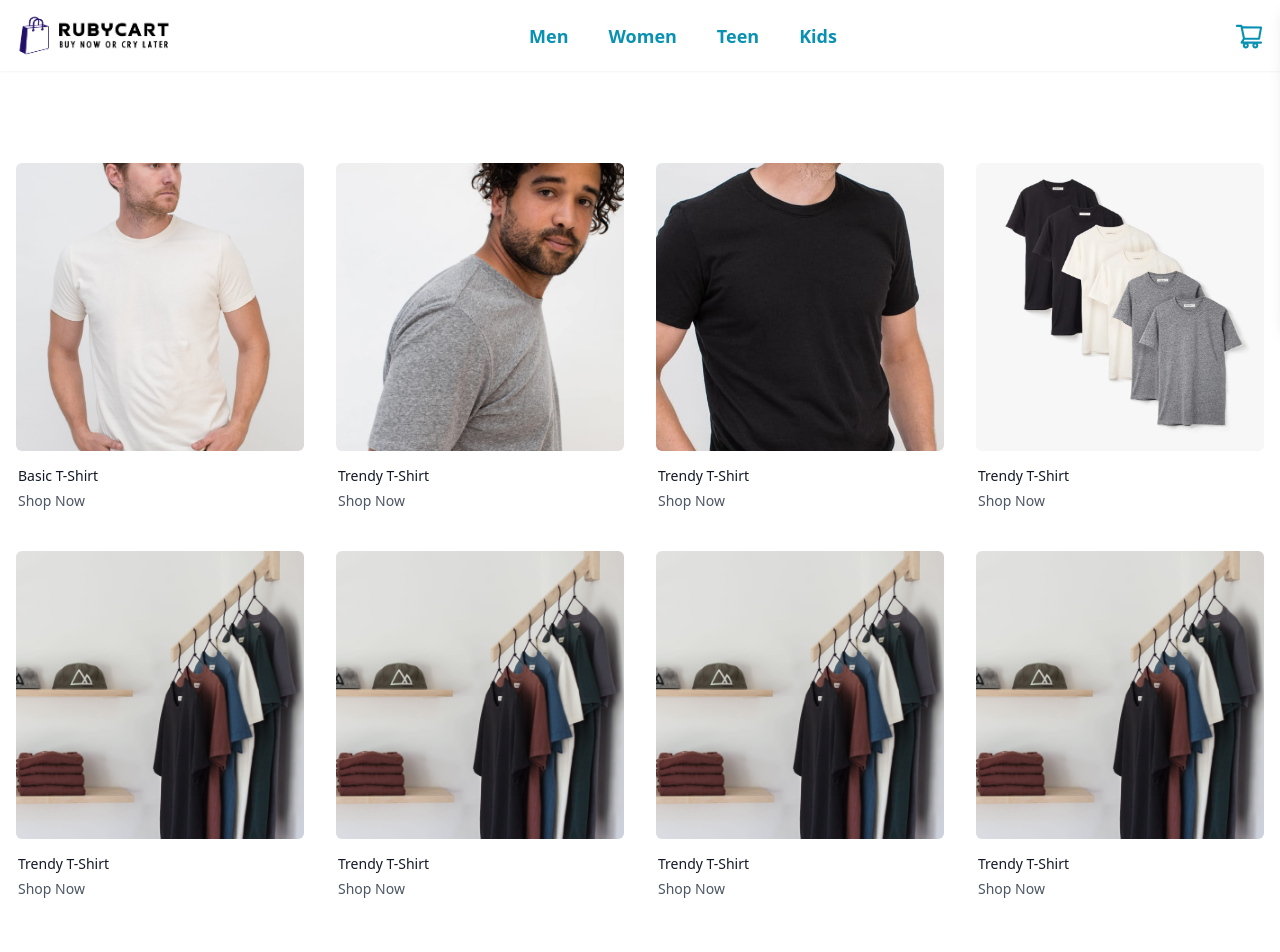
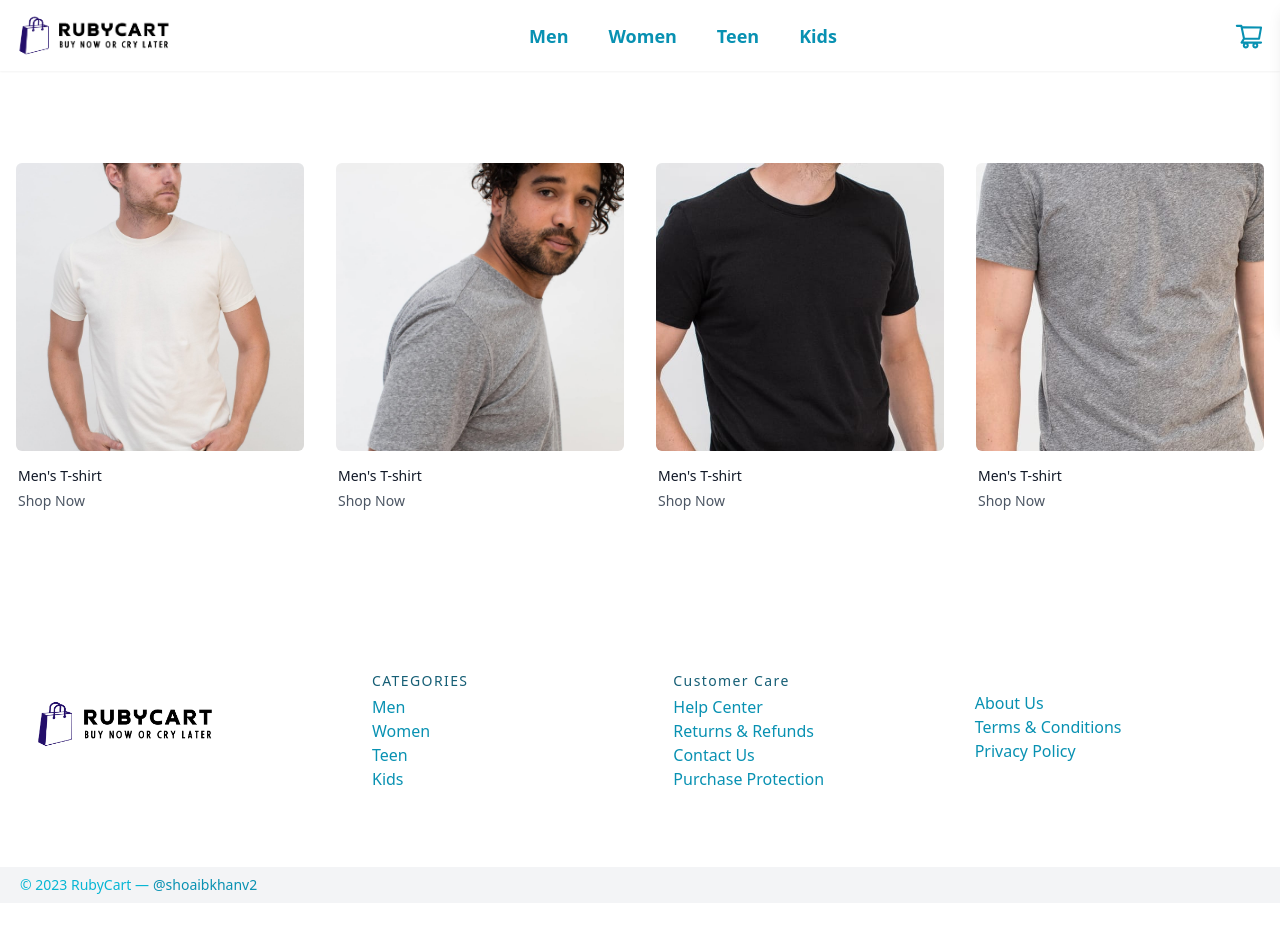
Before and after one commit to Shoaibv2/Ruby-Cart, a Next.js app: page / in a window 1280 px wide. Shown: the top 952 px of the page. After the commit the page ends 903 px from the top, so only its background shows below. Built offline with nearby package versions, Linux system fonts and the light colour scheme.

Commit message:
Import Products

```diff
--- a/pages/index.js
+++ b/pages/index.js
@@ -1,5 +1,5 @@
 import Head from 'next/head'
-import Link from 'next/link'
+import Products from '../components/Product'
 
 export default function Home() {
   return (
@@ -9,96 +9,7 @@
       </Head>
       <section>
         <div className="container py-16 px-4 mx-auto">
-          <div className="flex flex-wrap -m-4">
-            <div className="lg:w-1/4 p-4 md:w-1/2 w-full group mt-2">
-              <Link href={"/product/product"}>
-                <div className=" h-[288px] w-[288px] overflow-hidden rounded-md bg-gray-100 group-hover:opacity-75">
-                  <img src="/shirt-men-3.jpg" alt="" className="object-cover object-center w-full h-full" />
-                </div>
-              </Link>
-              <a href="" className="mt-3 block">
-                <span className="pl-[2px] text-sm font-medium text-gray-900">Basic T-Shirt</span>
-                <p className="mt-1 text-sm text-gray-600 pl-[2px]">Shop Now</p>
-              </a>
-            </div>
-            <div className="lg:w-1/4 p-4 md:w-1/2 w-full group mt-2">
-              <Link href={"/product/product"}>
-                <div className="h-[288px] w-[288px] overflow-hidden rounded-md bg-gray-100 group-hover:opacity-75">
-                  <img src="/t-shirt-men-2.jpg" alt="" className="w-full h-full object-cover object-center" />
-                </div>
-              </Link>
-              <a href="" className="mt-3 block">
-                <span className="pl-[2px] text-sm font-medium text-gray-900">Trendy T-Shirt</span>
-                <p className="mt-1 text-sm text-gray-600 pl-[2px]">Shop Now</p>
-              </a>
-            </div>
-            <div className="lg:w-1/4 p-4 md:w-1/2 w-full group mt-2">
-              <Link href={"/product/product"}>
-                <div className=" h-[288px] w-[288px] overflow-hidden rounded-md bg-gray-100 group-hover:opacity-75">
-                  <img src="/shirt-men-5.jpg" alt="" className="w-full h-full object-cover object-center" />
-                </div>
-              </Link>
-              <a href="" className="mt-3 block">
-                <span className="pl-[2px] text-sm font-medium text-gray-900">Trendy T-Shirt</span>
-                <p className="mt-1 text-sm text-gray-600 pl-[2px]">Shop Now</p>
-              </a>
-            </div>
-            <div className="lg:w-1/4 p-4 md:w-1/2 w-full group mt-2">
-              <Link href={"/product/product"}>
-                <div className=" h-[288px] w-[288px] overflow-hidden rounded-md bg-gray-100 group-hover:opacity-75">
-                  <img src="/shirt-men-4.jpg" alt="" className="w-full h-full object-cover object-center" />
-                </div>
-              </Link>
-              <a href="" className="mt-3 block">
-                <span className="pl-[2px] text-sm font-medium text-gray-900">Trendy T-Shirt</span>
-                <p className="mt-1 text-sm text-gray-600 pl-[2px]">Shop Now</p>
-              </a>
-            </div>
-            <div className="lg:w-1/4 p-4 md:w-1/2 w-full group mt-2">
-              <Link href={"/product/product"}>
-                <div className=" h-[288px] w-[288px] overflow-hidden rounded-md bg-gray-100 group-hover:opacity-75">
-                  <img src="/t-shirt-men.jpg" alt="" className="w-full h-full object-cover object-center" />
-                </div>
-              </Link>
-              <a href="" className="mt-3 block">
-                <span className="pl-[2px] text-sm font-medium text-gray-900">Trendy T-Shirt</span>
-                <p className="mt-1 text-sm text-gray-600 pl-[2px]">Shop Now</p>
-              </a>
-            </div>
-            <div className="lg:w-1/4 p-4 md:w-1/2 w-full group mt-2">
-              <Link href={"/product/product"}>
-                <div className=" h-[288px] w-[288px] overflow-hidden rounded-md bg-gray-100 group-hover:opacity-75">
-                  <img src="/t-shirt-men.jpg" alt="" className="w-full h-full object-cover object-center" />
-                </div>
-              </Link>
-              <a href="" className="mt-3 block">
-                <span className="pl-[2px] text-sm font-medium text-gray-900">Trendy T-Shirt</span>
-                <p className="mt-1 text-sm text-gray-600 pl-[2px]">Shop Now</p>
-              </a>
-            </div>
-            <div className="lg:w-1/4 p-4 md:w-1/2 w-full group mt-2">
-              <Link href={"/product/product"}>
-                <div className=" h-[288px] w-[288px] overflow-hidden rounded-md bg-gray-100 group-hover:opacity-75">
-                  <img src="/t-shirt-men.jpg" alt="" className="w-full h-full object-cover object-center" />
-                </div>
-              </Link>
-              <a href="" className="mt-3 block">
-                <span className="pl-[2px] text-sm font-medium text-gray-900">Trendy T-Shirt</span>
-                <p className="mt-1 text-sm text-gray-600 pl-[2px]">Shop Now</p>
-              </a>
-            </div>
-            <div className="lg:w-1/4 p-4 md:w-1/2 w-full group mt-2">
-              <Link href={"/product/product"}>
-                <div className=" h-[288px] w-[288px] overflow-hidden rounded-md bg-gray-100 group-hover:opacity-75">
-                  <img src="/t-shirt-men.jpg" alt="" className="w-full h-full object-cover object-center" />
-                </div>
-              </Link>
-              <a href="" className="mt-3 block">
-                <span className="pl-[2px] text-sm font-medium text-gray-900">Trendy T-Shirt</span>
-                <p className="mt-1 text-sm text-gray-600 pl-[2px]">Shop Now</p>
-              </a>
-            </div>
-          </div>
+          <Products sortBy='none' />
         </div>
       </section>
     </>
```
